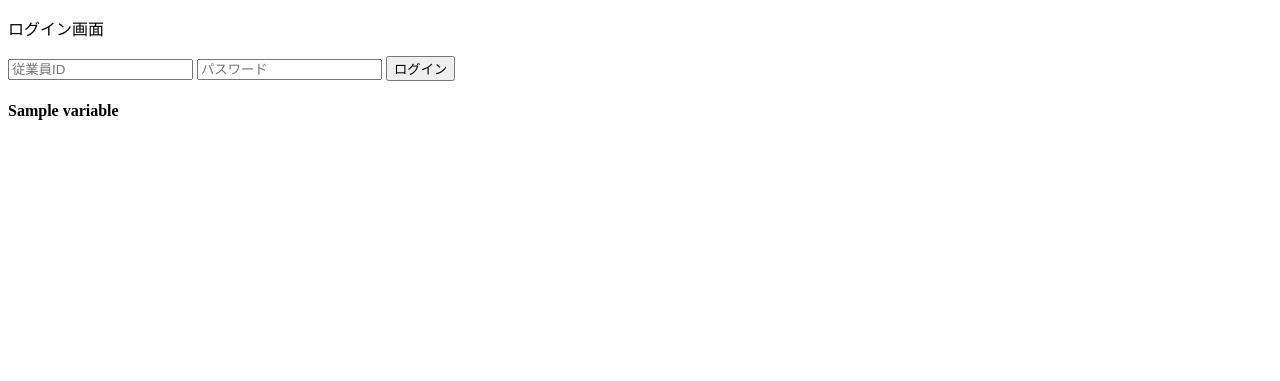
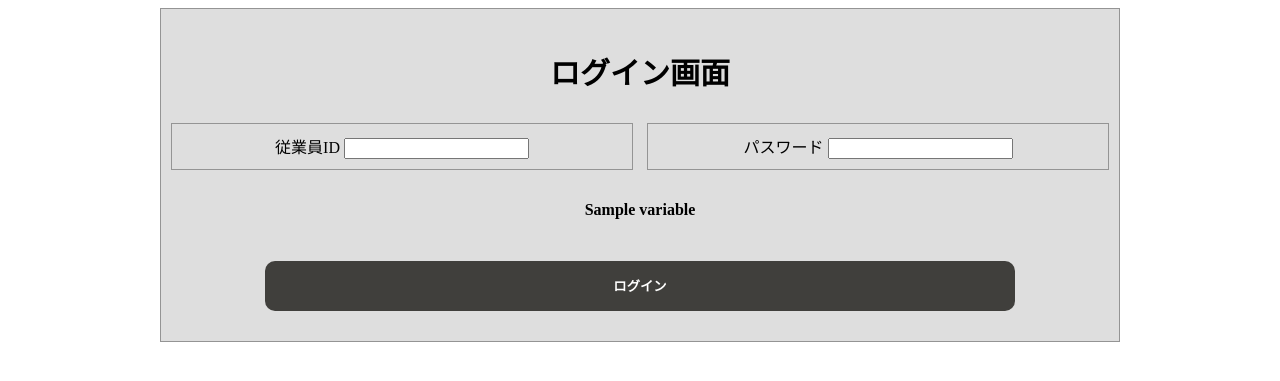
Before and after one commit to section01/Python, a Flask app: template apps/templates/login.html in a window 1280 px wide. Shown: the top 381 px of the page. Run offline with Flask 3, Linux system fonts and the light colour scheme; the template is opened without the code that fills it: most values are stand-ins (such as "Sample title", 1, 10 or a date in 2020); parts of the project's set-up code (start-up, migrations or seed data) failed here and were passed over.

Commit message:
ログイン画面のレイアウト変更

```diff
--- a/apps/application.yml
+++ b/apps/application.yml
@@ -25,6 +25,6 @@ logging:
 database:
     user: postgres
     password: postgres
-    host: 192.168.1.92
+    host: 192.168.1.55
     port: 5432
     name: postgres
--- a/apps/templates/login.html
+++ b/apps/templates/login.html
@@ -4,17 +4,85 @@
     <meta charset="UTF-8">
     <meta name="viewport" content="width=device-width, initial-scale=1.0">
     <title>ログイン画面</title>
+    <style>
+        <!--
+        /**
+        * レイアウト用ボックスを囲む
+        */
+        .container {
+            width: 960px;       /* サイトの基本となる横幅 */
+            margin-right: auto; /* 右側の余白を自動で調整 */
+            margin-left: auto;  /* 左側の余白を自動で調整 */
+        }
+
+        /* ボックスの構造を分かりやすくするため */
+        .layout {
+            text-align: center;
+            background-color: #dedede;
+            padding: 10px;
+            border: 1px solid #949494;
+            margin-bottom: 10px;
+        }
+
+        /* 見出し */
+        .heading {
+            color: #000000;   /* 文字色 */
+            Font-size: 30px;    /* 文字サイズ指定 */
+            font-weight: bold;  /* フォントの太さ */
+        }
+
+        /* 従業員ID */
+        .employee_id {
+            float: left;
+            width: 440px;
+        }
+        /* パスワード */
+        .password {
+            float: right;
+            width: 440px;
+        }
+
+        /* クリアフィックス */
+        .clearfix:after {
+            content: "";
+            display: block;
+            clear: both;
+        }
+
+        /* ログインボタン */
+        .login_btn {
+            background-color: #403f3c;/* ボタン全体の色 */
+            border: none;               /* 枠線 */
+            border-radius: 10px;        /* ボックスの角を丸くする */
+            color: #fff;              /* 文字色 */
+            cursor: pointer;            /* マウスポインターが要素の上にいるときに表示されるマウスカーソルの種類(pointer:指差しの手に) */
+            font-weight: bold;          /* フォントの太さ */
+            height: 50px;               /* 高さ */
+            margin: 20px auto;          /* 要素の外側部分の余白を指定するプロパティ */
+            text-align: center;         /* 水平方向の配置を指定するプロパティ(center:中央揃え) */
+            width: 80%;                 /* 幅 */
+        }
+
+        -->
+    </style>
 </head>
 <body>
     {% block body %}
     <div class="container">
         <form action="/login_auth" method="post">
-          <p class="fsize">ログイン画面</p>
-          <input type="text" placeholder="従業員ID" name="employee_id" required />
-          <input type="password" placeholder="パスワード" name="password" required />
-          <button type="submit">ログイン</button>
+            <div class="layout clearfix">
+                <p class="heading">ログイン画面</p>
+                <div class="layout employee_id">従業員ID
+                    <input type="text" name="employee_id" required />
+                </div>
+                <div class="layout password">パスワード
+                    <input type="password" name="password" required />
+                </div>
+                <div class="clearfix"></div>
+                <h4>{{ variable }}</h4>
+                <button class="login_btn" type="submit">ログイン</button>
+            </div>
         </form>
-        <h4>{{ variable }}</h4>
     </div>
     {% endblock %}
 </body>
```
